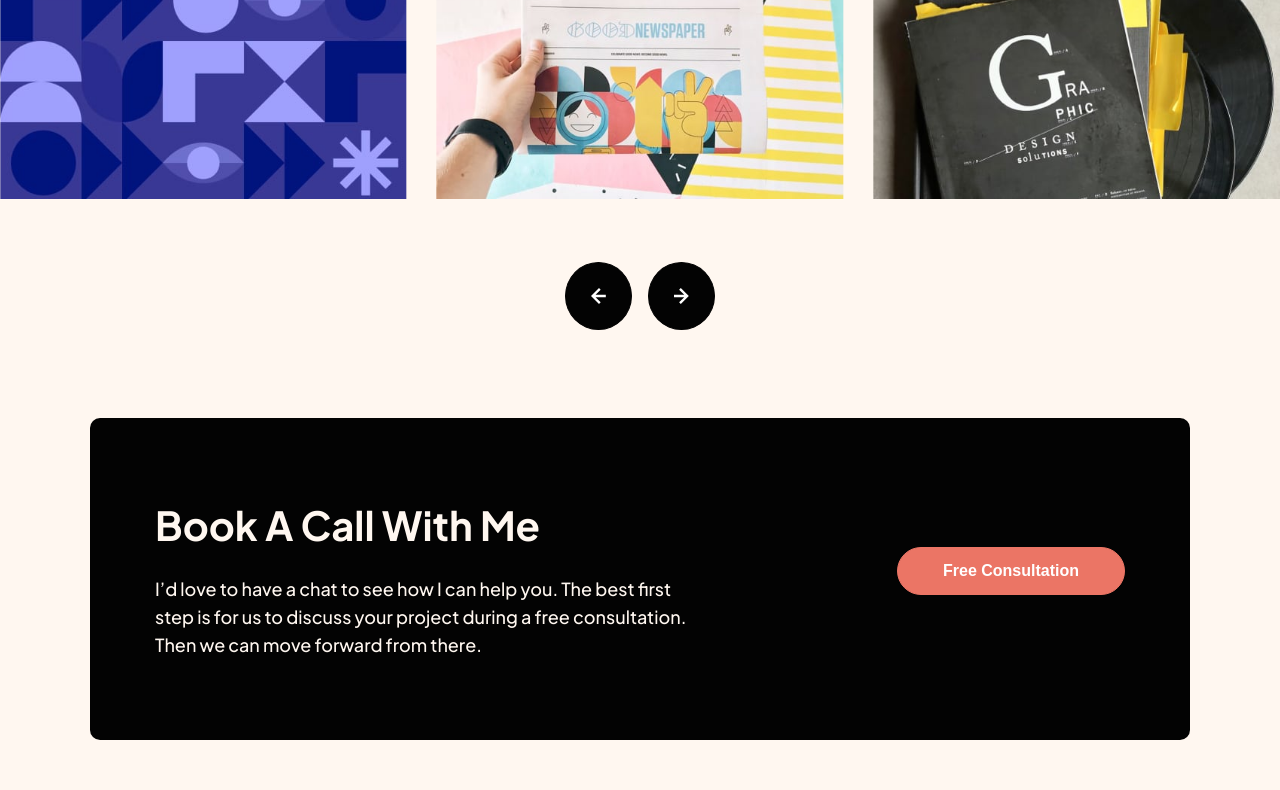
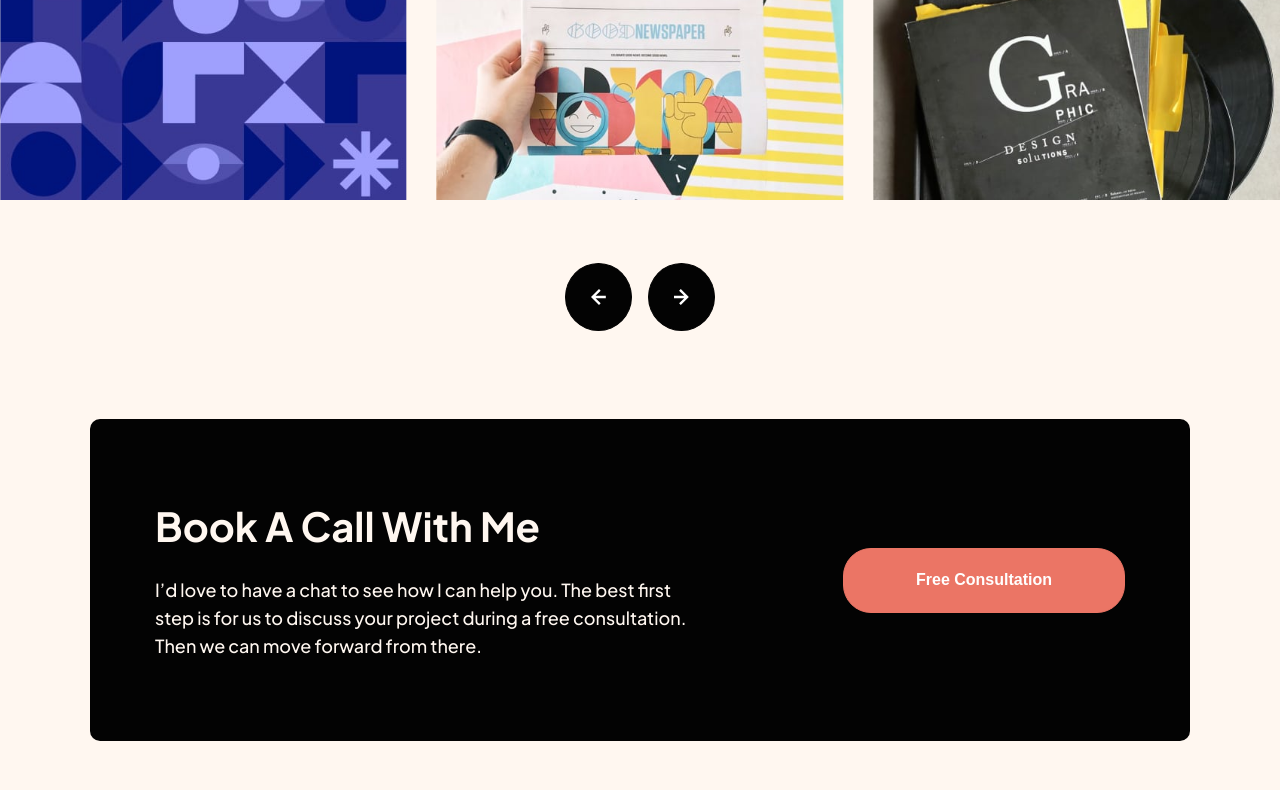
Before and after one commit to Mohammad-Eshtaiwi/Frontend-Mentor-Single-page-design-portfolio, a plain HTML site: page index.html in a window 1280 px wide. Shown: the part 1640-2430 px from the top of the page. Drawn offline with nearby package versions, Linux system fonts and the light colour scheme.

Commit message:
Frontend Mentor | Single-page design portfolio

```diff
--- a/style.scss
+++ b/style.scss
@@ -167,7 +167,7 @@ a {
     color: var(--white);
     font-size: 1.6rem;
     font-weight: 700;
-    padding: 1.4rem 4.5rem;
+    padding: 1.4em 4.5em;
     border-radius: 2.8rem;
     display: flex;
     cursor: pointer;
```
Also changed, not shown: style.css.
